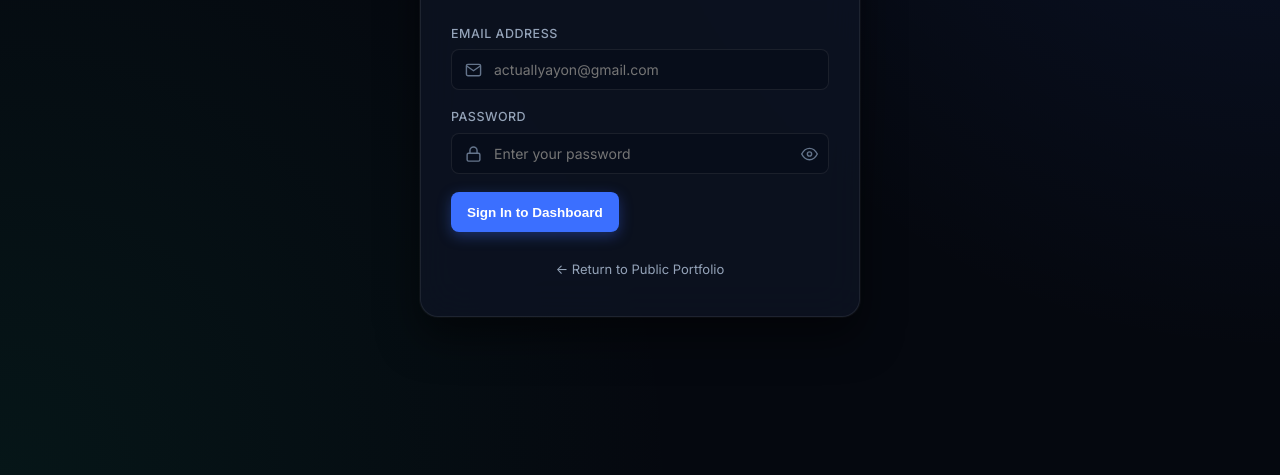
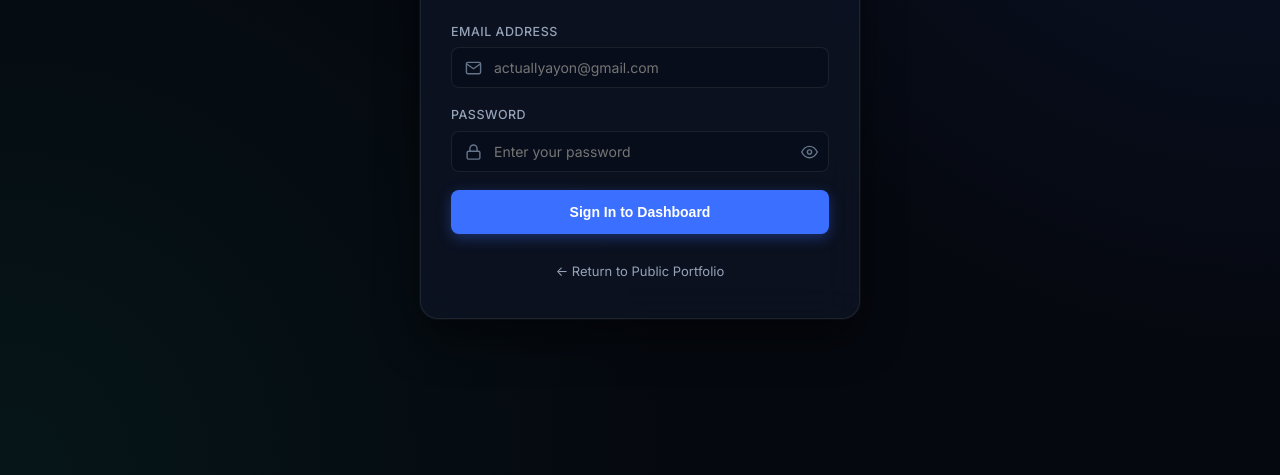
Before and after one commit to actuallyayon/portfolio, a website: page admin.html in a window 1280 px wide. Shown: the part 325-800 px from the top of the page. Drawn offline with Linux system fonts and the light colour scheme.

Commit message:
fix(admin): make Sign In login submit button full-width with clean 44px height

```diff
--- a/admin.css
+++ b/admin.css
@@ -192,17 +192,38 @@ textarea:focus {
   height: 18px;
 }
 
-.btn-submit,
-.btn-primary {
-  display: inline-flex;
+.btn-submit {
+  display: flex;
   align-items: center;
   justify-content: center;
   gap: 8px;
   background: var(--primary);
   color: #fff;
   border: none;
+  width: 100%;
+  height: 44px;
+  padding: 0 20px;
+  border-radius: var(--radius-sm);
+  font-size: 14px;
+  font-weight: 600;
+  cursor: pointer;
+  transition: var(--transition);
+  box-shadow: 0 4px 14px rgba(59, 111, 255, 0.35);
+  box-sizing: border-box;
+  margin-top: 8px;
+}
+
+.btn-primary {
+  display: inline-flex;
+  align-items: center;
+  justify-content: center;
+  gap: 8px;
+  background: var(--primary);
+  color: #fff;
+  border: none;
+  width: auto;
+  height: 40px;
   padding: 0 16px;
-  height: 40px;
   border-radius: var(--radius-sm);
   font-size: 13.5px;
   font-weight: 600;
@@ -211,10 +232,6 @@ textarea:focus {
   box-shadow: 0 4px 14px rgba(59, 111, 255, 0.35);
   white-space: nowrap;
   box-sizing: border-box;
-}
-
-.btn-primary {
-  width: auto;
 }
 
 .btn-submit svg,
```
